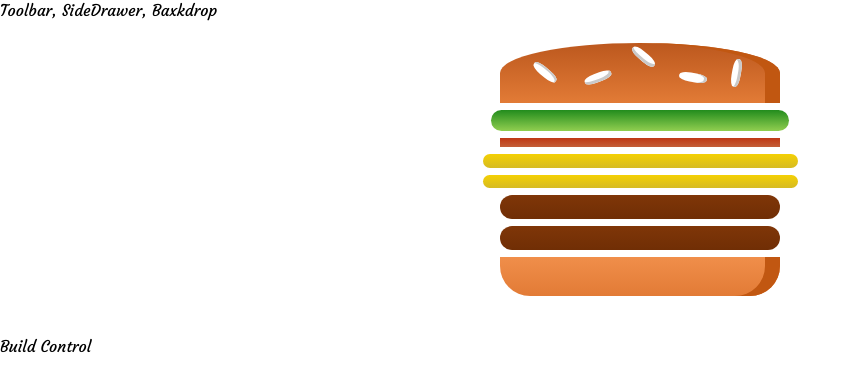
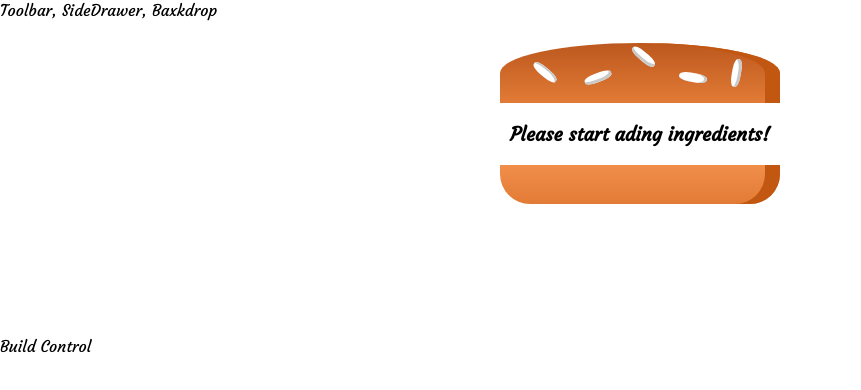
Before and after one commit to VladyslavLytvynenko22/the-burger-builder, a React (Create React App) app: page / in a window 1280 px wide. Shown: the top 390 px of the page, without its empty margins (0-861 px from the left). Built offline with nearby package versions, Linux system fonts and the light colour scheme; the HTML template or start-up script is replaced by a standard one.

Commit message:
Calculating the Ingredient Sum Dynamically

```diff
--- a/src/components/Burger/Burger.js
+++ b/src/components/Burger/Burger.js
@@ -4,11 +4,19 @@
 import BurgerIngredient from './BurgerIngredient/BurgerIngredient';
 
 const burger = (props) => {
-  const ingredientsArr = Object.keys(props.ingredients).map((igKey) => {
-    return [...Array(props.ingredients[igKey])].map((_, i) => {
-      return <BurgerIngredient key={igKey + i} type={igKey} />;
-    });
-  });
+  let ingredientsArr = Object.keys(props.ingredients)
+    .map((igKey) => {
+      return [...Array(props.ingredients[igKey])].map((_, i) => {
+        return <BurgerIngredient key={igKey + i} type={igKey} />;
+      });
+    })
+    .reduce((arr, el) => {
+      return arr.concat(el);
+    }, []);
+
+  if (ingredientsArr.length === 0) {
+    ingredientsArr = <p>Please start ading ingredients!</p>;
+  }
 
   return (
     <div className={classes.Burger}>
--- a/src/components/Burger/Burger.module.css
+++ b/src/components/Burger/Burger.module.css
@@ -2,7 +2,7 @@
   width: 100%;
   margin: auto;
   height: 250px;
-  overflow: scroll;
+  overflow: hidden;
   text-align: center;
   font-weight: bold;
   font-size: 1.2rem;
--- a/src/containers/BurgerBuilder/BurgerBuilder.js
+++ b/src/containers/BurgerBuilder/BurgerBuilder.js
@@ -6,10 +6,10 @@
 class BurgerBuilder extends Component {
   state = {
     ingredients: {
-      salad: 1,
-      bacon: 1,
-      cheese: 2,
-      meat: 2,
+      salad: 0,
+      bacon: 0,
+      cheese: 0,
+      meat: 0,
     },
   };
 
```
